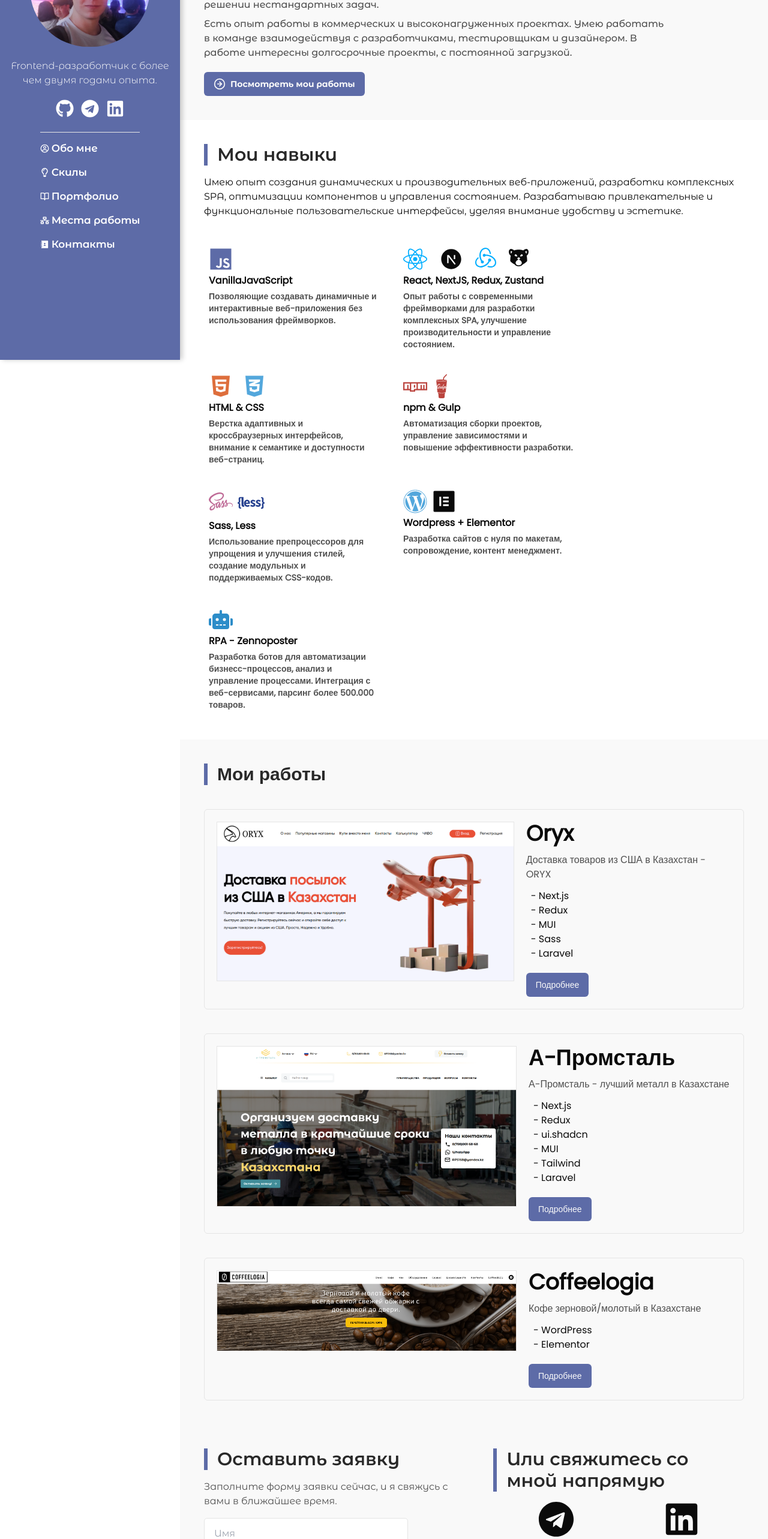
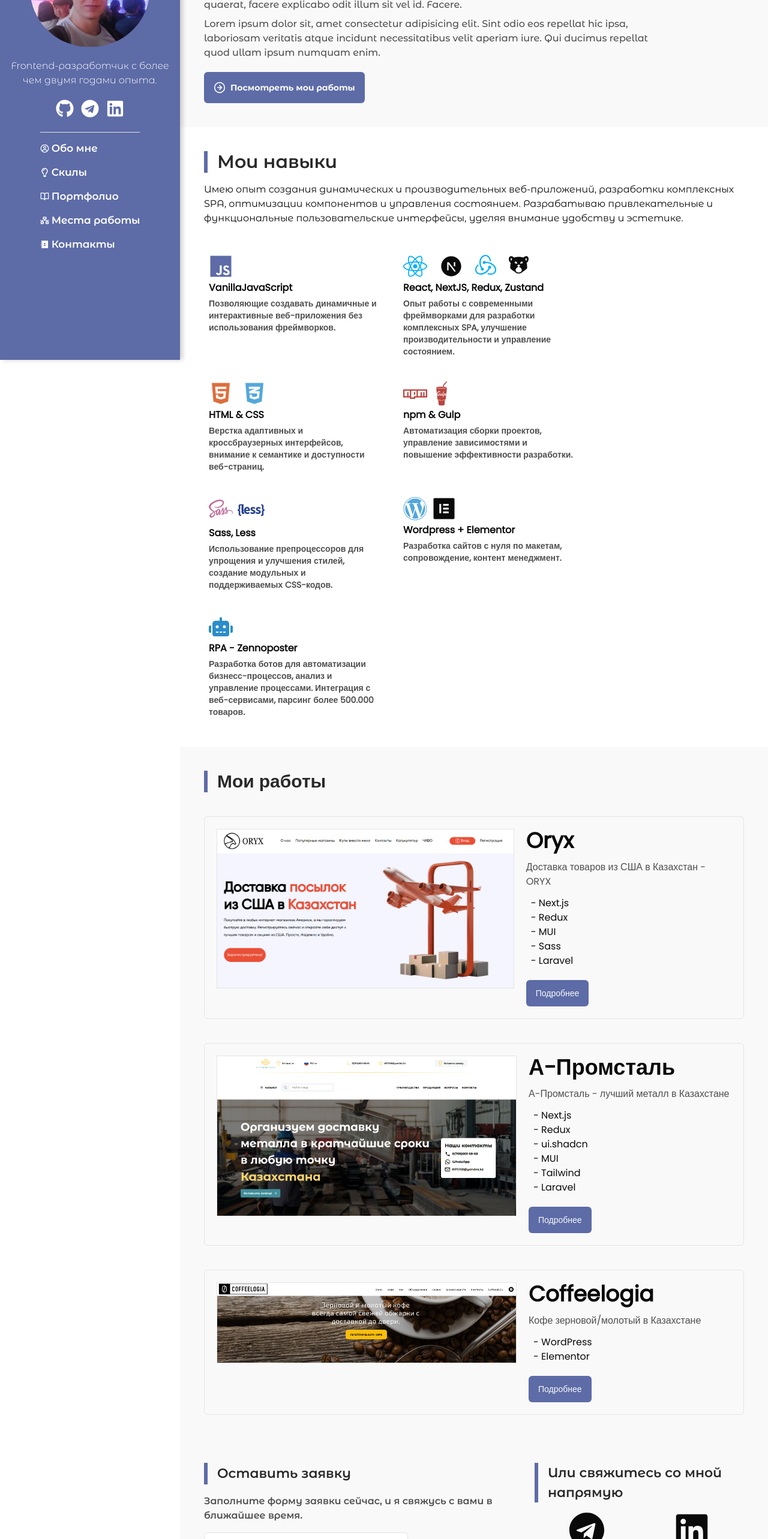
Before and after one commit to shakurovoleg42/CV-portfolio, a Next.js app: page / in a window 1280 px wide. Shown: the part 200-2766 px from the top of the page at 60% size. Built offline with nearby package versions, Linux system fonts and the light colour scheme.

Commit message:
edit main page

```diff
--- a/components/About.tsx
+++ b/components/About.tsx
@@ -6,7 +6,10 @@ import { CircleArrowRight, Image } from "lucide-react";
 
 export default function About() {
   return (
-    <div id="about" className="w-full flex flex-col md:flex-row p-10 bg-[#f9f9f9]">
+    <div
+      id="about"
+      className="w-full flex flex-col md:flex-row p-10 bg-[#f9f9f9]"
+    >
       <div className="flex flex-col max-w-[768px]: text-start">
         <h3 className="text-4xl font-[600] text-textTitle">Обо мне</h3>
         <h2 className="text-[1.5rem] font-[500] text-text mt-4">
@@ -14,28 +17,31 @@ export default function About() {
         </h2>
         <div className="max-w-[768px] flex flex-col gap-2 mt-4 text-[1rem] font-[500] text-[#4f4f4f]">
           <p>
-            Здравствуйте, меня зовут Олег. Я фронтенд разработчик, занимаюсь
-            любимым делом. Люблю работать с необычными проектами, использую
-            творческий подход в решении нестандартных задач.
+            Lorem ipsum dolor sit amet consectetur, adipisicing elit. Provident
+            soluta perspiciatis quisquam, deserunt sequi obcaecati optio sed
+            quam est eveniet repellendus dolore quia quaerat, facere explicabo
+            odit illum sit vel id. Facere.
           </p>
           <p>
-            Есть опыт работы в коммерческих и высоконагруженных проектах. Умею
-            работать в команде взаимодействуя с разработчиками, тестировщикам и
-            дизайнером. В работе интересны долгосрочные проекты, с постоянной
-            загрузкой.
+            Lorem ipsum dolor sit, amet consectetur adipisicing elit. Sint odio
+            eos repellat hic ipsa, laboriosam veritatis atque incidunt
+            necessitatibus velit aperiam iure. Qui ducimus repellat quod ullam
+            ipsum numquam enim.
           </p>
         </div>
-        <div className="mt-5">
+        <div className="mt-5 w-full sm:w-auto">
           <Link href="#portfolio">
-            <Button className="flex flex-row font-[700]">
-              <CircleArrowRight className="mr-2 h-5 w-5" />
-              Посмотреть мои работы
+            <Button className="flex flex-col sm:flex-row items-center font-[700] p-2 sm:p-4">
+              <CircleArrowRight className="mb-2 sm:mb-0 sm:mr-2 h-5 w-5" />
+              <span className="text-center sm:text-left">
+                Посмотреть мои работы
+              </span>
             </Button>
           </Link>
         </div>
       </div>
       <div className="p-4">
-        <Image className="hidden md:block"/>
+        <Image className="hidden md:block" />
       </div>
     </div>
   );
--- a/components/Contacts.tsx
+++ b/components/Contacts.tsx
@@ -5,28 +5,38 @@ import { FaTelegram, FaLinkedin } from "react-icons/fa";
 
 export default function Contacts() {
   const socialNav = [
-    { icon: <FaTelegram size={60} />, name: 'Телеграм',href: "https://t.me/Sellkon", hoverEffect:'hover:text-[#0088CC] transition duration-200' },
     {
-      icon: <FaLinkedin size={60} />, name:
-'LinkedIn',      href: "https://www.linkedin.com/in/oleg-shakurov-9550ba258/", hoverEffect:'hover:text-[#0077B5] transition duration-200'
+      icon: <FaTelegram size={60} />,
+      name: "Телеграм",
+      href: "https://t.me/Sellkon",
+      hoverEffect: "hover:text-[#0088CC] transition duration-200",
+    },
+    {
+      icon: <FaLinkedin size={60} />,
+      name: "LinkedIn",
+      href: "https://www.linkedin.com/in/oleg-shakurov-9550ba258/",
+      hoverEffect: "hover:text-[#0077B5] transition duration-200",
     },
   ];
 
   return (
-    <div id="contacts" className="flex flex-col sm:flex-row p-10 gap-10 bg-[#f9f9f9]">
+    <div
+      id="contacts"
+      className="flex flex-col sm:flex-row p-10 gap-10 bg-[#f9f9f9]"
+    >
       <div className="flex flex-col">
         <div className="border-l-[6px] border-l-secondaryBg">
-          <h3 className="text-3xl font-[600] text-textTitle pl-4">
+          <h3 className="text-3xl text-textTitle pl-4 font-[400] sm:font-[600] text-[22px]">
             Оставить заявку
           </h3>
         </div>
         <div className="mt-4">
-          <p className="text-[#4f4f4f]">
+          <p className="font-[400] sm:font-[600] text-[12px] sm:text-[16px] text-[#4f4f4f]">
             Заполните форму заявки сейчас, и я свяжусь с вами в ближайшее время.
           </p>
         </div>
         <div>
-          <form  className="flex flex-col">
+          <form className="flex flex-col">
             <input
               type="text"
               name="name"
@@ -56,15 +66,17 @@ export default function Contacts() {
 
       <div className="flex flex-col">
         <div className="border-l-[6px] border-l-secondaryBg">
-          <h3 className="text-3xl font-[600] text-textTitle pl-4">
+          <h3 className="text-3xlfont-[400] sm:font-[600] text-[12px] sm:text-[22px] text-textTitle pl-4">
             Или свяжитесь со мной напрямую
           </h3>
         </div>
         <div className="flex w-full mt-4">
-          {" "}
           {socialNav.map((nav) => (
-            <div key={nav.href} className="w-full flex flex-row items-center justify-center">
-              <div className="flex flex-col items-center">
+            <div
+              key={nav.href}
+              className="w-full flex flex-row items-center justify-center"
+            >
+              <div className="flex flex-col items-center text-[12px] lg:text-[22px]">
                 <Link
                   href={nav.href}
                   target="_blank"
--- a/components/ui/button.tsx
+++ b/components/ui/button.tsx
@@ -21,7 +21,7 @@ const buttonVariants = cva(
         link: "text-primary underline-offset-4 hover:underline",
       },
       size: {
-        default: "h-10 px-4 py-3",
+        default: "h-auto w-auto px-4 py-3",
         sm: "h-9 rounded-md px-3",
         lg: "h-11 rounded-md px-8",
         icon: "h-10 w-10",
```
Lines whose indentation alone changed are shown as unchanged.
